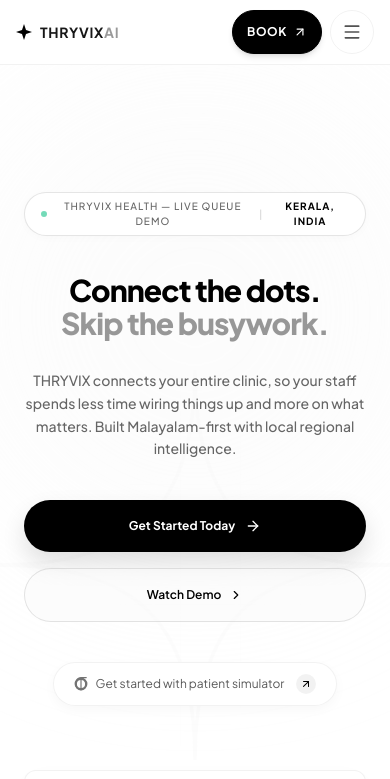
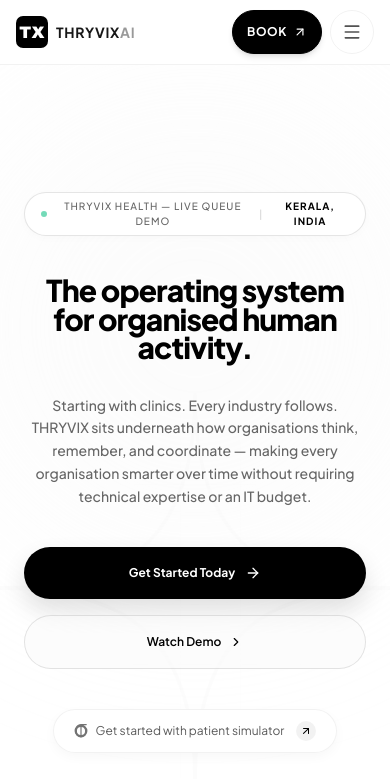
Before and after one commit to yaminbinyoosuf/thryvix-ai, a React (Vite) app: page / in a window 390 px wide. Shown: the top 779 px of the page. Built offline with nearby package versions, Linux system fonts and the light colour scheme.

Commit message:
Add TX logo, update positioning from doctrine V4, mobile optimization

```diff
--- a/index.html
+++ b/index.html
@@ -4,8 +4,8 @@
     <meta charset="UTF-8" />
     <meta name="viewport" content="width=device-width, initial-scale=1.0" />
 
-    <title>THRYVIX Health — AI Clinic OS for Indian Clinics</title>
-    <meta name="description" content="THRYVIX is an AI operating system for Indian clinics. Automated appointment booking, live queue management, no-show prediction and weekly intelligence reports. Starting in Kerala." />
+    <title>THRYVIX — AI Operating System for Organised Human Activity</title>
+    <meta name="description" content="THRYVIX is building the persistent intelligence layer for Indian organisations. Starting with clinics in Kerala. Queue management, patient booking, no-show prediction, and weekly intelligence reports. 60-day free trial." />
     <meta name="keywords" content="clinic management software Kerala, hospital booking system India, clinic queue management, appointment booking Kerala, healthcare AI India, thryvix health" />
     <meta name="author" content="THRYVIX AI" />
     <meta name="robots" content="index, follow" />
--- a/src/components/BookingSimulator.tsx
+++ b/src/components/BookingSimulator.tsx
@@ -270,7 +270,7 @@
 
         {/* Right Hand: The Mock WhatsApp Smartphone Simulator */}
         <div className="lg:col-span-5 flex flex-col items-center">
-          <div className="w-[310px] h-[580px] bg-neutral-950 rounded-[40px] border-[8px] border-neutral-800 shadow-2xl relative overflow-hidden flex flex-col ring-1 ring-neutral-700/30">
+          <div className="w-full max-w-[310px] aspect-[310/580] bg-neutral-950 rounded-[40px] border-[8px] border-neutral-800 shadow-2xl relative overflow-hidden flex flex-col ring-1 ring-neutral-700/30">
             {/* Phone Speaker/Camera notch */}
             <div className="absolute top-0 left-1/2 -translate-x-1/2 w-32 h-6 bg-neutral-950 rounded-b-2xl z-30 flex items-center justify-center">
               <div className="w-12 h-1 bg-neutral-800 rounded-full" />
--- a/src/components/DashboardPreview.tsx
+++ b/src/components/DashboardPreview.tsx
@@ -156,7 +156,7 @@
                                 setSelectedPatient({ ...selectedPatient, status: 'called' });
                               }
                             }}
-                            className="p-2 rounded-lg bg-black text-white hover:bg-neutral-800 transition-colors"
+                            className="min-w-11 min-h-11 flex items-center justify-center rounded-lg bg-black text-white hover:bg-neutral-800 transition-colors"
                             title="Call Patient"
                           >
                             <Play className="w-3.5 h-3.5 fill-current" />
@@ -170,7 +170,7 @@
                                 setSelectedPatient({ ...selectedPatient, status: 'completed' });
                               }
                             }}
-                            className="p-2 rounded-lg bg-emerald-600 text-white hover:bg-emerald-700 transition-colors"
+                            className="min-w-11 min-h-11 flex items-center justify-center rounded-lg bg-emerald-600 text-white hover:bg-emerald-700 transition-colors"
                             title="Complete Consultation"
                           >
                             <Check className="w-3.5 h-3.5" />
@@ -184,7 +184,7 @@
                                 setSelectedPatient({ ...selectedPatient, status: 'cancelled' });
                               }
                             }}
-                            className="p-2 rounded-lg border border-black/5 text-neutral-400 hover:text-red-600 hover:border-red-600/25 transition-colors"
+                            className="min-w-11 min-h-11 flex items-center justify-center rounded-lg border border-black/5 text-neutral-400 hover:text-red-600 hover:border-red-600/25 transition-colors"
                             title="Cancel Appointment"
                           >
                             <X className="w-3.5 h-3.5" />
--- a/src/components/Footer.tsx
+++ b/src/components/Footer.tsx
@@ -11,9 +11,15 @@
 
         {/* Brand block */}
         <div className="space-y-4">
-          <div className="flex items-center gap-1 font-mono text-sm font-bold tracking-wider text-black select-none">
-            <span>THRYVIX</span>
-            <span className="text-neutral-400"> AI</span>
+          <div className="flex items-center gap-2 font-mono text-sm font-bold tracking-wider text-black select-none">
+            <svg width="32" height="32" viewBox="0 0 100 100" fill="none" xmlns="http://www.w3.org/2000/svg">
+              <rect width="100" height="100" rx="22" fill="black" />
+              <text x="50" y="68" fontFamily="Arial Black, sans-serif" fontSize="52" fontWeight="900" fill="white" textAnchor="middle">TX</text>
+            </svg>
+            <div className="flex items-center">
+              <span>THRYVIX</span>
+              <span className="text-neutral-400"> AI</span>
+            </div>
           </div>
           <p className="text-[11px] leading-relaxed text-neutral-500">
             The AI operating system for Indian business. Built for clinic automation, patient intelligence, and live queues.
--- a/src/components/Hero.tsx
+++ b/src/components/Hero.tsx
@@ -83,13 +83,12 @@
 
       {/* Core Display Typography */}
       <h1 className="relative z-10 max-w-4xl text-3xl sm:text-5xl md:text-7xl lg:text-8xl font-black tracking-tight leading-[0.95] text-black animate-in fade-in slide-in-from-bottom-3 duration-1000">
-        <span className="block mb-1">Connect the dots.</span>
-        <span className="block text-black/40">Skip the busywork.</span>
+        <span className="block">The operating system for organised human activity.</span>
       </h1>
 
       {/* Body Subtitle */}
       <p className="relative z-10 mt-8 max-w-lg text-sm sm:text-base text-black/60 leading-relaxed font-sans font-medium animate-in fade-in slide-in-from-bottom-4 duration-1000">
-        THRYVIX connects your entire clinic, so your staff spends less time wiring things up and more on what matters. Built Malayalam-first with local regional intelligence.
+        Starting with clinics. Every industry follows. THRYVIX sits underneath how organisations think, remember, and coordinate — making every organisation smarter over time without requiring technical expertise or an IT budget.
       </p>
 
       {/* Premium Actions */}
--- a/src/components/Navbar.tsx
+++ b/src/components/Navbar.tsx
@@ -78,11 +78,12 @@
           onMouseEnter={triggerScramble}
           className="flex items-center gap-2 font-mono text-sm font-bold tracking-wider hover:opacity-80 transition-opacity flex-shrink-0"
         >
-          <svg className="w-4 h-4 text-black" fill="currentColor" viewBox="0 0 24 24">
-            <path d="M12 0 L15 9 L24 12 L15 15 L12 24 L9 15 L0 12 L9 9 Z" />
+          <svg width="32" height="32" viewBox="0 0 100 100" fill="none" xmlns="http://www.w3.org/2000/svg">
+            <rect width="100" height="100" rx="22" fill="black" />
+            <text x="50" y="68" fontFamily="Arial Black, sans-serif" fontSize="52" fontWeight="900" fill="white" textAnchor="middle">TX</text>
           </svg>
           <div className="flex items-center">
-            <span>{scrambleText}</span>
+            <span className="font-bold">{scrambleText}</span>
             <span className="text-black/40"> AI</span>
           </div>
         </button>
@@ -218,17 +219,18 @@
           {/* Drawer Header */}
           <div className="flex items-center justify-between border-b border-black/5 pb-4 flex-shrink-0">
             <div className="flex items-center gap-2 font-mono text-sm font-bold tracking-wider">
-              <svg className="w-4 h-4 text-black" fill="currentColor" viewBox="0 0 24 24">
-                <path d="M12 0 L15 9 L24 12 L15 15 L12 24 L9 15 L0 12 L9 9 Z" />
+              <svg width="32" height="32" viewBox="0 0 100 100" fill="none" xmlns="http://www.w3.org/2000/svg">
+                <rect width="100" height="100" rx="22" fill="black" />
+                <text x="50" y="68" fontFamily="Arial Black, sans-serif" fontSize="52" fontWeight="900" fill="white" textAnchor="middle">TX</text>
               </svg>
               <div className="flex items-center">
-                <span>{scrambleText}</span>
+                <span className="font-bold">{scrambleText}</span>
                 <span className="text-black/40"> AI</span>
               </div>
             </div>
             <button
               onClick={() => setMobMenuOpen(false)}
-              className="p-1.5 border border-black/5 rounded-full text-neutral-500 hover:text-black hover:bg-neutral-50 transition-all"
+              className="min-w-11 min-h-11 flex items-center justify-center border border-black/5 rounded-full text-neutral-500 hover:text-black hover:bg-neutral-50 transition-all"
             >
               <X className="w-4 h-4" />
             </button>
```
Also changed, not shown: public/favicon.png.
